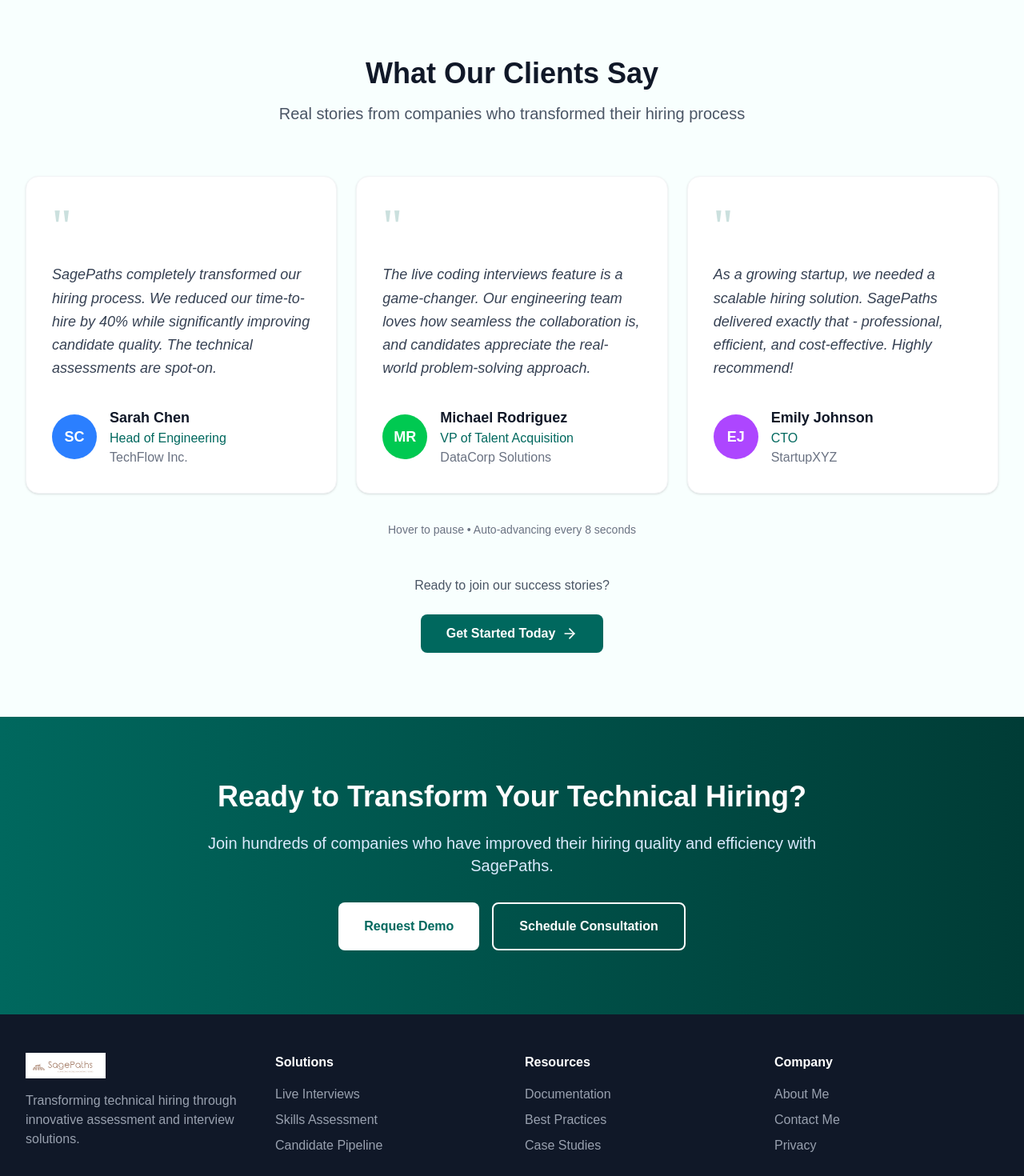
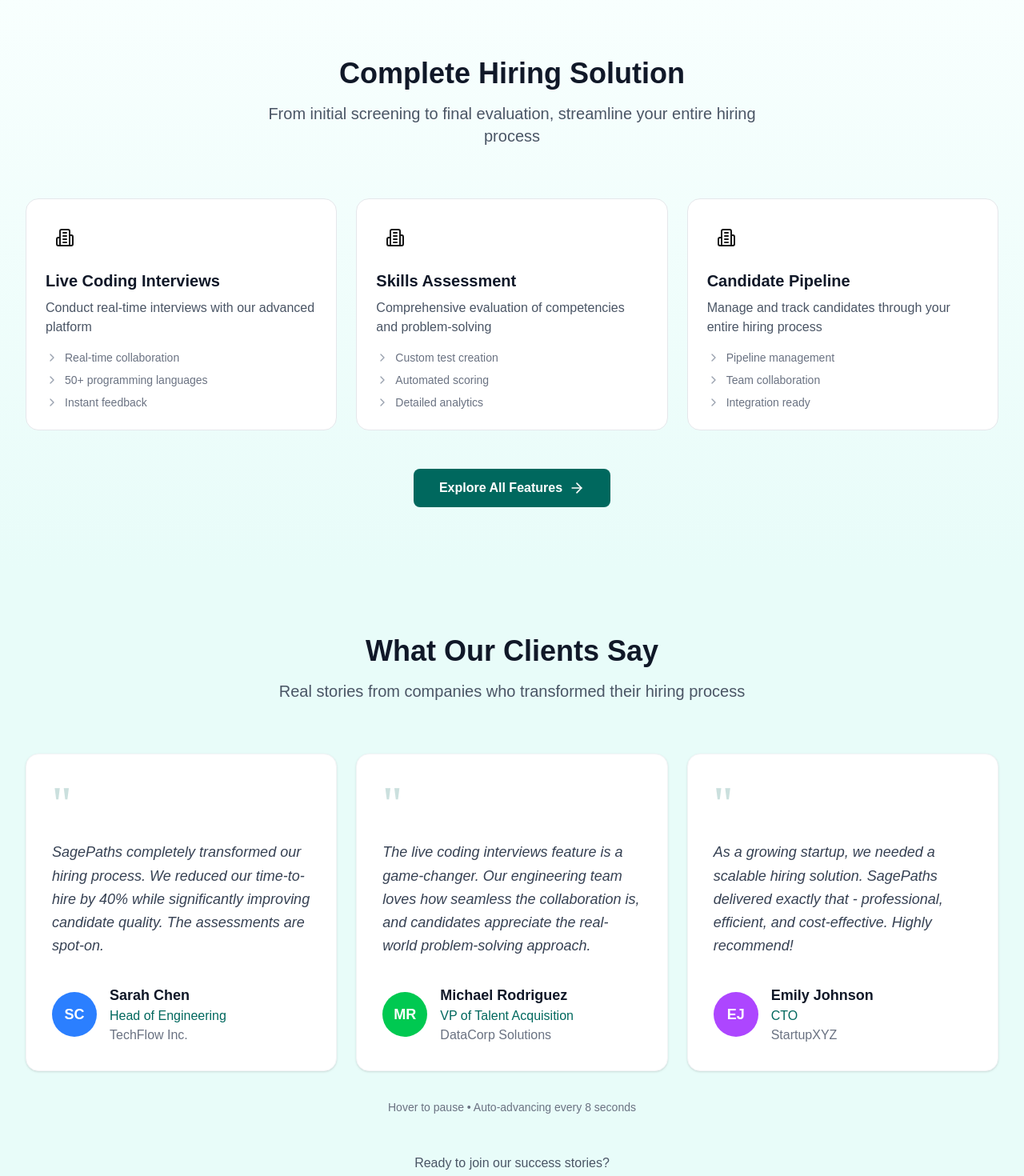
Before and after one commit to morganwestcoding/recruiting-website-v2, a Next.js app: page / in a window 1280 px wide. Shown: the part 700-2170 px from the top of the page at 80% size. Built offline with nearby package versions, Linux system fonts and the light colour scheme.

Commit message:
Update page.tsx

```diff
--- a/src/app/page.tsx
+++ b/src/app/page.tsx
@@ -45,7 +45,7 @@
       name: "Sarah Chen",
       title: "Head of Engineering",
       company: "TechFlow Inc.",
-      review: "SagePaths completely transformed our hiring process. We reduced our time-to-hire by 40% while significantly improving candidate quality. The technical assessments are spot-on.",
+      review: "SagePaths completely transformed our hiring process. We reduced our time-to-hire by 40% while significantly improving candidate quality. The assessments are spot-on.",
       initials: "SC",
       color: "bg-blue-500"
     },
@@ -77,7 +77,7 @@
       name: "Lisa Thompson",
       title: "HR Director",
       company: "CloudTech Systems",
-      review: "SagePaths helped us build our entire development team. Their expertise in technical recruiting is unmatched, and the results speak for themselves.",
+      review: "SagePaths helped us build our entire development team. Their expertise in recruiting is unmatched, and the results speak for themselves.",
       initials: "LT",
       color: "bg-pink-500"
     },
@@ -124,7 +124,7 @@
   return (
     <div className="min-h-screen bg-white">
       {/* Header Navigation */}
-      <header className={`border-b sticky top-0 z-50 bg-[#00685E]/80 backdrop-blur-md transform transition-transform duration-300 ease-in-out ${
+      <header className={`border-b sticky top-0 z-50 bg-[#00685E] backdrop-blur-md transform transition-transform duration-300 ease-in-out ${
         isVisible ? 'translate-y-0' : '-translate-y-full'
       }`}>
         <div className="max-w-7xl mx-auto px-4 sm:px-6 lg:px-8">
@@ -220,8 +220,72 @@
         </div>
       </section>
 
+       <section className="py-20  bg-linear-to-t from-[#e8fcf9] to-[#f8fffe]">
+        <div className="max-w-7xl mx-auto px-4 sm:px-6 lg:px-8">
+          <div className="text-center mb-16">
+            <h2 className="text-3xl lg:text-4xl font-bold text-gray-900 mb-4">
+              Complete Hiring Solution
+            </h2>
+            <p className="text-xl text-gray-600 max-w-2xl mx-auto">
+              From initial screening to final evaluation, streamline your entire hiring process
+            </p>
+          </div>
+
+          {/* Solutions Grid */}
+          <div className="grid md:grid-cols-2 lg:grid-cols-3 gap-6 mb-12">
+            {[
+              {
+                title: "Live Coding Interviews",
+                description: "Conduct real-time interviews with our advanced platform",
+                features: ["Real-time collaboration", "50+ programming languages", "Instant feedback"],
+                color: "blue"
+              },
+              {
+                title: "Skills Assessment",
+                description: "Comprehensive evaluation of competencies and problem-solving",
+                features: ["Custom test creation", "Automated scoring", "Detailed analytics"],
+                color: "green"
+              },
+              {
+                title: "Candidate Pipeline",
+                description: "Manage and track candidates through your entire hiring process",
+                features: ["Pipeline management", "Team collaboration", "Integration ready"],
+                color: "purple"
+              }
+            ].map((solution, index) => (
+              <div key={index} className="group bg-white border border-gray-200 rounded-2xl p-6 hover:shadow-lg hover:border-blue-200 transition-all duration-200">
+                <div className={`w-12 h-12 bg-${solution.color}-100 rounded-xl flex items-center justify-center mb-4`}>
+                  <Building2 className={`w-6 h-6 text-${solution.color}-600`} />
+                </div>
+
+                <h3 className="text-xl font-semibold text-gray-900 mb-2">
+                  {solution.title}
+                </h3>
+                <p className="text-gray-600 mb-4">{solution.description}</p>
+
+                <ul className="space-y-2">
+                  {solution.features.map((feature, featureIndex) => (
+                    <li key={featureIndex} className="text-sm text-gray-500 flex items-center">
+                      <ChevronRight className="w-4 h-4 mr-2 text-gray-400" />
+                      {feature}
+                    </li>
+                  ))}
+                </ul>
+              </div>
+            ))}
+          </div>
+
+          <div className="text-center">
+            <button className="bg-[#00685E] hover:bg-[#39625e] text-white px-8 py-3 rounded-lg font-semibold transition-colors inline-flex items-center space-x-2">
+              <span>Explore All Features</span>
+              <ArrowRight className="w-5 h-5" />
+            </button>
+          </div>
+        </div>
+      </section>
+
       {/* Reviews Section - Crossfade */}
-      <section className="py-20 bg-[#f8fffe]">
+      <section className="py-20 bg-[#e8fcf9]">
         <div className="max-w-7xl mx-auto px-4 sm:px-6 lg:px-8">
           <div className="text-center mb-16">
             <h2 className="text-3xl lg:text-4xl font-bold text-gray-900 mb-4">
@@ -297,7 +361,7 @@
       <section className="py-20 bg-gradient-to-r from-[#00685E] to-[#003c36]">
         <div className="max-w-4xl mx-auto px-4 sm:px-6 lg:px-8 text-center">
           <h2 className="text-3xl lg:text-4xl font-bold text-white mb-6">
-            Ready to Transform Your Technical Hiring?
+            Ready to Transform Your Hiring?
           </h2>
           <p className="text-xl text-blue-100 mb-8">
             Join hundreds of companies who have improved their hiring quality and efficiency with SagePaths.
@@ -319,10 +383,10 @@
           <div className="grid md:grid-cols-4 gap-8">
             <div>
               <div className="flex items-center space-x-2 mb-4">
-                <img src="/Logo-White.png" alt="SagePaths" className="h-8 w-auto" />
+                <img src="/logo_white.png" alt="SagePaths" className="h-12 w-auto" />
               </div>
               <p className="text-gray-400">
-                Transforming technical hiring through innovative assessment and interview solutions.
+                Transforming hiring through innovative assessment and interview solutions.
               </p>
             </div>
 
```
